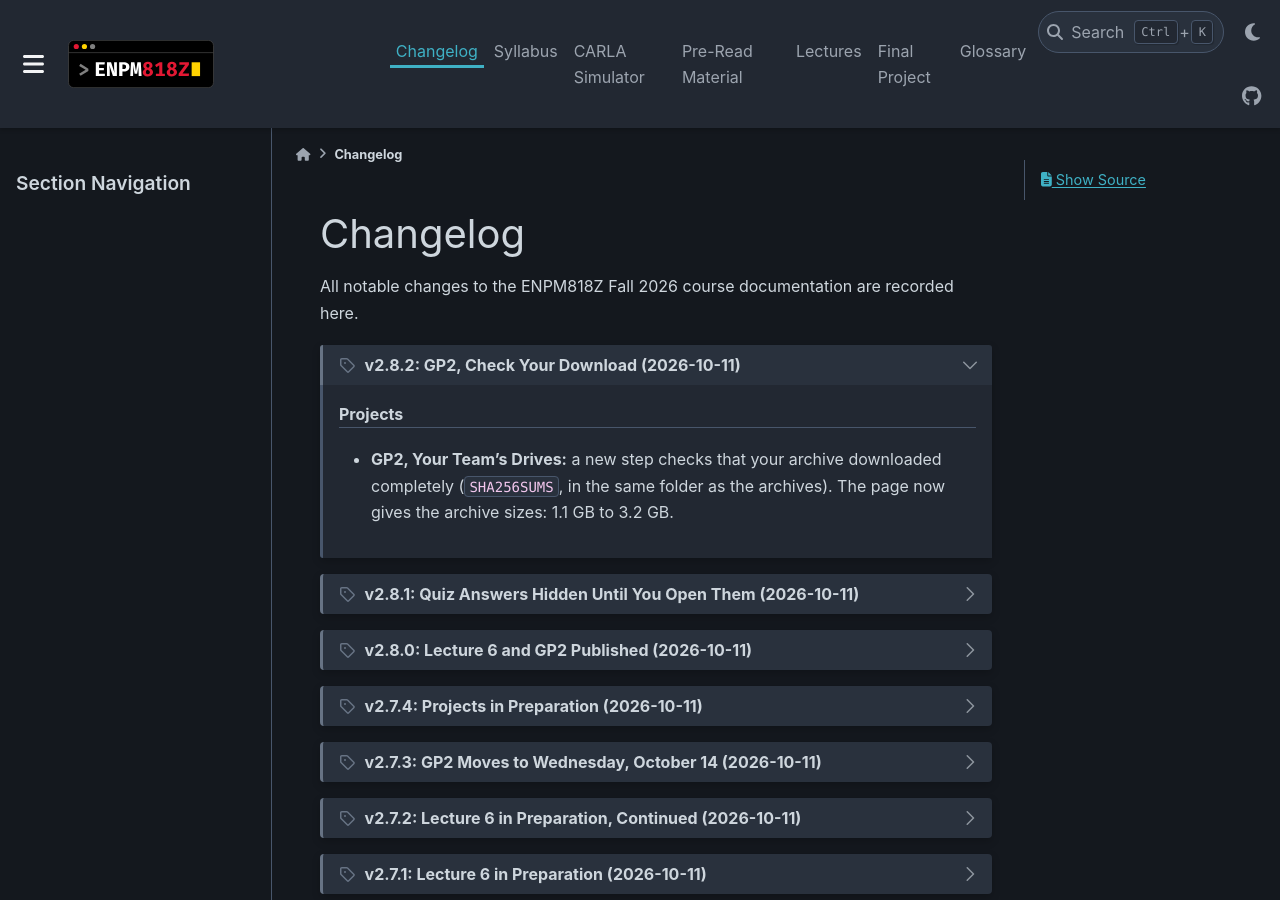
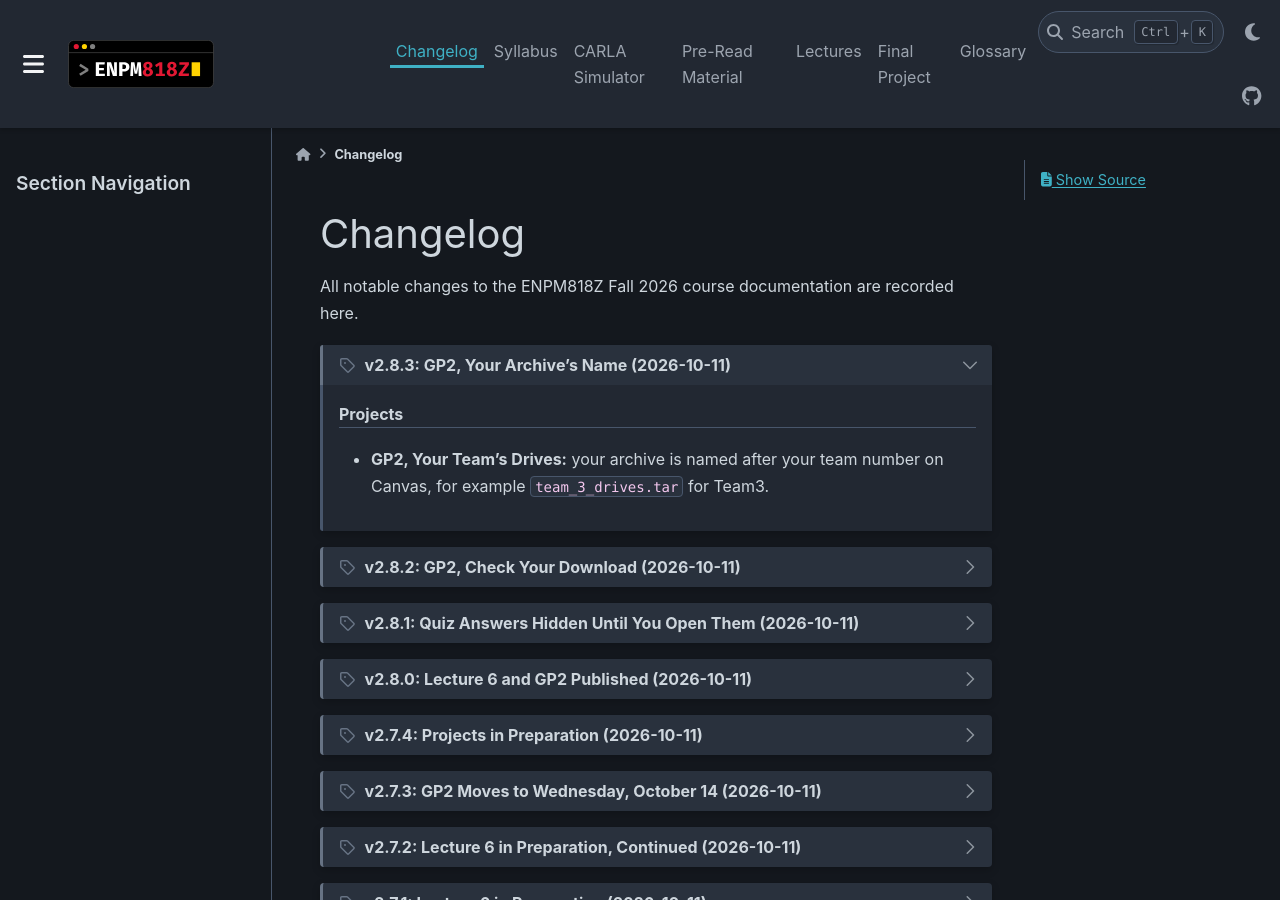
Before and after one commit to zeidk/enpm818z-fall-2026-docs, a Sphinx documentation site: the page built from docs/source/changelog/changelog.rst, in a window 1280 px wide and 900 px high. Built offline with Sphinx 7.4.7 and the PyData theme 0.15.4, drawn with Linux system fonts in a browser that asks for light colours; pages that are not in the unit, such as notebooks, are missing from menus.

Commit message:
GP2: archives are named by Canvas team number; sizes 1.1 to 2.8 GB
v2.8.3 changelog; v2.8.2's size range corrected (3.2 GB was not one of the
five teams' archives).

```diff
--- a/docs/source/changelog/changelog.rst
+++ b/docs/source/changelog/changelog.rst
@@ -5,16 +5,25 @@ Changelog
 All notable changes to the ENPM818Z Fall 2026 course documentation are recorded here.
 
 
-.. dropdown:: v2.8.2: GP2, Check Your Download (2026-10-11)
+.. dropdown:: v2.8.3: GP2, Your Archive's Name (2026-10-11)
    :icon: tag
    :class-container: sd-border-success
    :open:
 
    .. rubric:: Projects
 
+   - **GP2, Your Team's Drives:** your archive is named after your team
+     number on Canvas, for example ``team_3_drives.tar`` for Team3.
+
+.. dropdown:: v2.8.2: GP2, Check Your Download (2026-10-11)
+   :icon: tag
+   :class-container: sd-border-success
+
+   .. rubric:: Projects
+
    - **GP2, Your Team's Drives:** a new step checks that your archive
      downloaded completely (``SHA256SUMS``, in the same folder as the
-     archives). The page now gives the archive sizes: 1.1 GB to 3.2 GB.
+     archives). The page now gives the archive sizes: 1.1 GB to 2.8 GB.
 
 .. dropdown:: v2.8.1: Quiz Answers Hidden Until You Open Them (2026-10-11)
    :icon: tag
```
Also changed, not shown: docs/source/assignments/gp2.rst (+5 -3 lines).
